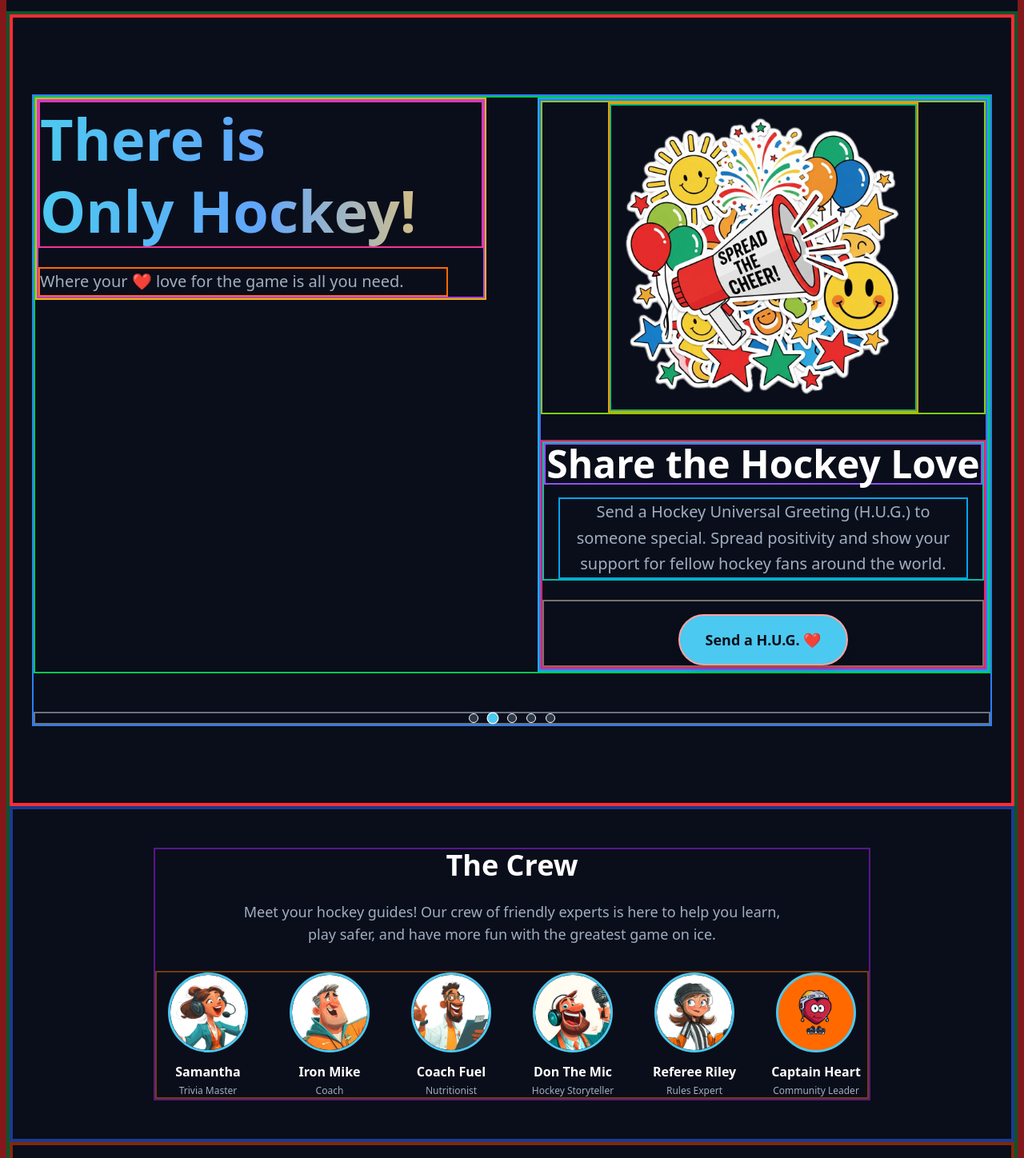
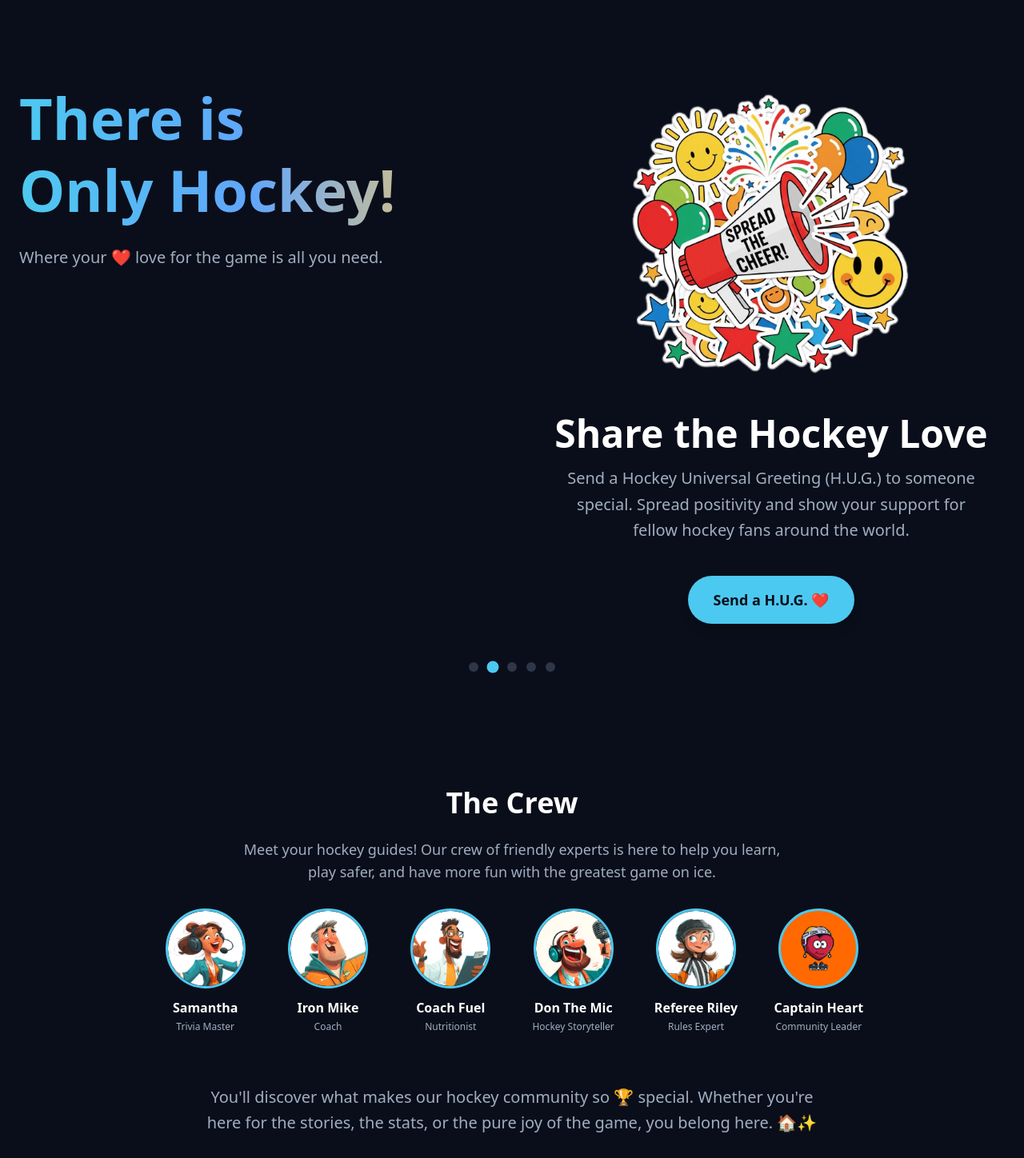
Before and after one commit to avintas/ohd, a Next.js app: page / in a window 1280 px wide. Shown: the part 82-1530 px from the top of the page at 80% size. Built offline with nearby package versions, Linux system fonts and the light colour scheme.

Commit message:
brand new hero section v3

```diff
--- a/src/components/FinalWelcome.tsx
+++ b/src/components/FinalWelcome.tsx
@@ -2,8 +2,8 @@ import React from 'react';
 
 export function FinalWelcome() {
   return (
-    <section className="pt-2 md:pt-4 pb-20 md:pb-24 px-4 md:px-6 border-4 border-orange-900">
-      <div className="max-w-4xl mx-auto text-center border-2 border-pink-900">
+    <section className="pt-2 md:pt-4 pb-20 md:pb-24 px-4 md:px-6">
+      <div className="max-w-4xl mx-auto text-center">
         <p className="text-lg md:text-xl text-[#a0aec0] leading-relaxed max-w-3xl mx-auto">
           You&apos;ll discover what makes our hockey community so 🏆 special. Whether you&apos;re here for the stories, the stats, or the pure joy of the game, you belong here. 🏠✨
         </p>
--- a/src/components/HeroSection.tsx
+++ b/src/components/HeroSection.tsx
@@ -149,26 +149,26 @@ export function HeroSection() {
   const currentSlideData = slidesData[currentSlide];
 
   return (
-    <section className="py-16 md:py-24 px-4 md:px-6 border-4 border-red-500">
-      <div className="max-w-7xl mx-auto border-2 border-blue-500">
+    <section className="py-16 md:py-24 px-4 md:px-6">
+      <div className="max-w-7xl mx-auto">
 
         {/* Main Layout - Static Title Left, Dynamic Slider Right */}
-        <div className="grid lg:grid-cols-2 gap-12 lg:gap-16 items-start min-h-[600px] border-2 border-green-500">
+        <div className="grid lg:grid-cols-2 gap-12 lg:gap-16 items-start min-h-[600px]">
 
           {/* Left Side - Static Title */}
-          <div className="space-y-8 pt-8 lg:pt-0 border-2 border-yellow-500">
-            <div className="text-center lg:text-left border-2 border-purple-500">
-              <h1 className="text-4xl md:text-5xl lg:text-6xl xl:text-7xl font-bold mb-6 bg-gradient-to-r from-[#4cc9f0] via-[#60a5fa] to-[#fbbf24] bg-clip-text text-transparent leading-tight border-2 border-pink-500">
+          <div className="space-y-8 pt-8 lg:pt-0">
+            <div className="text-center lg:text-left">
+              <h1 className="text-4xl md:text-5xl lg:text-6xl xl:text-7xl font-bold mb-6 bg-gradient-to-r from-[#4cc9f0] via-[#60a5fa] to-[#fbbf24] bg-clip-text text-transparent leading-tight">
                 There is<br />Only Hockey!
               </h1>
-              <p className="text-lg md:text-xl text-[#a0aec0] leading-relaxed max-w-lg mx-auto lg:mx-0 border-2 border-orange-500">
+              <p className="text-lg md:text-xl text-[#a0aec0] leading-relaxed max-w-lg mx-auto lg:mx-0">
                 Where your ❤️ love for the game is all you need.
               </p>
             </div>
           </div>
 
           {/* Right Side - Dynamic Slider Content */}
-          <div className="relative border-2 border-cyan-500 flex items-center justify-center min-h-[600px]">
+          <div className="relative flex items-center justify-center min-h-[600px]">
             {/* Mobile Navigation Arrows */}
             <button
               onClick={prevSlide}
@@ -191,41 +191,41 @@ export function HeroSection() {
             </button>
 
             <div
-              className="space-y-8 text-center border-2 border-indigo-500 w-full"
+              className="space-y-8 text-center w-full"
               onTouchStart={handleTouchStart}
               onTouchMove={handleTouchMove}
               onTouchEnd={handleTouchEnd}
             >
 
               {/* Dynamic Image */}
-              <div className="flex justify-center border-2 border-lime-500">
-                <div className="relative border-2 border-amber-500">
+              <div className="flex justify-center">
+                <div className="relative">
                   <Image
                     src={currentSlideData.image}
                     alt={currentSlideData.title}
                     width={512}
                     height={512}
-                    className="w-64 h-64 md:w-80 md:h-80 lg:w-96 lg:h-96 object-contain transition-all duration-500 border-2 border-emerald-500"
+                    className="w-64 h-64 md:w-80 md:h-80 lg:w-96 lg:h-96 object-contain transition-all duration-500"
                     priority
                   />
                 </div>
               </div>
 
               {/* Dynamic Content Below Image */}
-              <div className="space-y-6 border-2 border-rose-500">
-                <header className="border-2 border-teal-500">
-                  <h2 className="text-3xl md:text-4xl lg:text-5xl font-bold text-white mb-4 border-2 border-violet-500">
+              <div className="space-y-6">
+                <header>
+                  <h2 className="text-3xl md:text-4xl lg:text-5xl font-bold text-white mb-4">
                     {currentSlideData.title}
                   </h2>
-                  <p className="text-lg md:text-xl text-[#a0aec0] leading-relaxed max-w-lg mx-auto border-2 border-sky-500">
+                  <p className="text-lg md:text-xl text-[#a0aec0] leading-relaxed max-w-lg mx-auto">
                     {currentSlideData.description}
                   </p>
                 </header>
 
-                <div className="pt-4 border-2 border-stone-500">
+                <div className="pt-4">
                   <Link
                     href={currentSlideData.ctaUrl}
-                    className="inline-block bg-[#4cc9f0] hover:bg-[#3bb5e0] text-[#0a0e1a] font-bold py-4 px-8 rounded-full text-lg transition-all duration-300 hover:scale-105 shadow-lg border-2 border-red-300"
+                    className="inline-block bg-[#4cc9f0] hover:bg-[#3bb5e0] text-[#0a0e1a] font-bold py-4 px-8 rounded-full text-lg transition-all duration-300 hover:scale-105 shadow-lg"
                   >
                     {currentSlideData.ctaText} {currentSlideData.emoji}
                   </Link>
@@ -236,12 +236,12 @@ export function HeroSection() {
         </div>
 
         {/* Manual Navigation Dots */}
-        <div className="flex justify-center mt-12 space-x-3 border-2 border-gray-500">
+        <div className="flex justify-center mt-12 space-x-3">
           {slidesData.map((_, index) => (
             <button
               key={index}
               onClick={() => goToSlide(index)}
-              className={`w-3 h-3 rounded-full transition-all duration-300 border border-white ${
+              className={`w-3 h-3 rounded-full transition-all duration-300 ${
                 index === currentSlide
                   ? 'bg-[#4cc9f0] scale-125'
                   : 'bg-[#2d3748] hover:bg-[#4a5568]'
--- a/src/components/PageLayout.tsx
+++ b/src/components/PageLayout.tsx
@@ -9,9 +9,9 @@ interface PageLayoutProps {
 
 export function PageLayout({ children, className = '' }: PageLayoutProps) {
   return (
-    <div className={`min-h-screen bg-[#0a0e1a] text-white flex flex-col border-8 border-red-900 ${className}`}>
+    <div className={`min-h-screen bg-[#0a0e1a] text-white flex flex-col ${className}`}>
       <Header />
-      <main className="flex-1 border-4 border-green-900">
+      <main className="flex-1">
         {children}
       </main>
       <Footer />
--- a/src/components/TheCrew.tsx
+++ b/src/components/TheCrew.tsx
@@ -4,8 +4,8 @@ import Link from 'next/link';
 
 export function TheCrew() {
   return (
-<section className="py-8 md:py-12 px-4 md:px-6 bg-[#0a0e1a] border-4 border-blue-900">
-      <div className="max-w-4xl mx-auto text-center border-2 border-purple-900">
+<section className="py-8 md:py-12 px-4 md:px-6 bg-[#0a0e1a]">
+      <div className="max-w-4xl mx-auto text-center">
         <h2 className="text-3xl md:text-4xl font-bold mb-6 text-white">
           The Crew
         </h2>
@@ -15,7 +15,7 @@ export function TheCrew() {
         </p>
 
         {/* Crew Avatar Grid */}
-        <div className="grid grid-cols-2 md:grid-cols-6 gap-4 md:gap-6 max-w-5xl mx-auto border-2 border-yellow-900">
+        <div className="grid grid-cols-2 md:grid-cols-6 gap-4 md:gap-6 max-w-5xl mx-auto">
           {/* Samantha - Trivia Master */}
           <Link href="/trivia-zone" className="text-center group block">
             <div className="relative mb-3">
```
